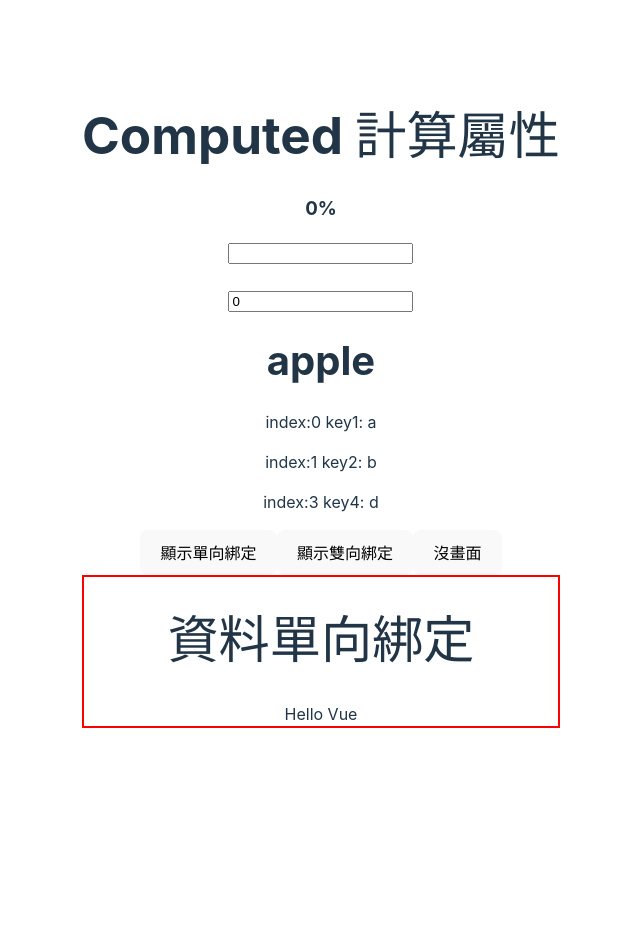
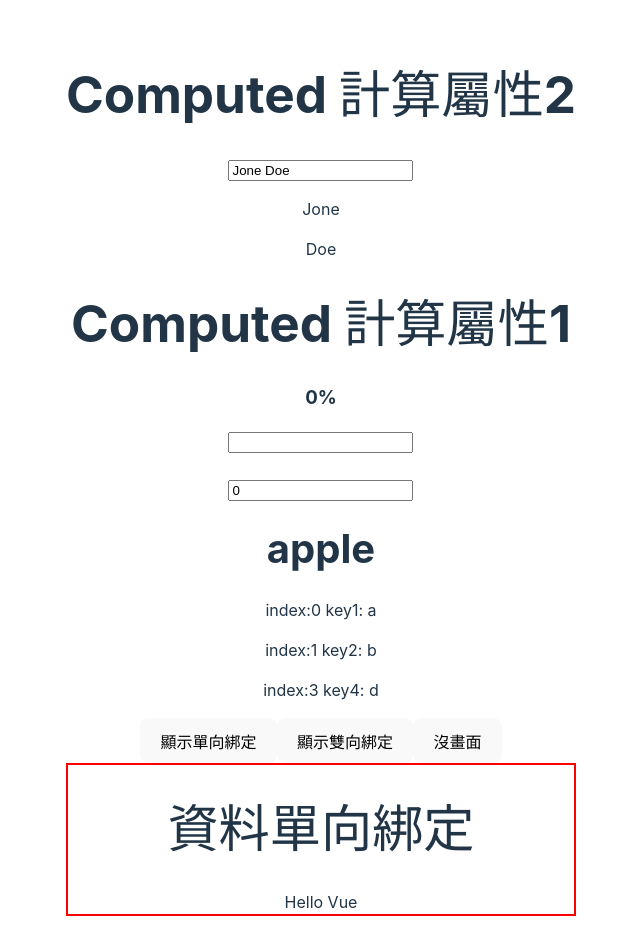
Before and after one commit to Ancientshield/vite-project, a Vue app: page / in a window 1280 px wide. Shown: the whole page, without its empty margins (319-959 px from the left). Before the commit the page ends 800 px from the top, so only its background shows below. Built offline with nearby package versions, Linux system fonts and the light colour scheme.

Commit message:
computed 第二種寫法

```diff
--- a/src/App.vue
+++ b/src/App.vue
@@ -1,5 +1,6 @@
 <template>
-  <computed />
+  <Computed02 />
+  <Computed01 />
   <vFor />
   <componentA />
 </template>
@@ -7,7 +8,8 @@
 <script setup>
 import componentA from "./components/componentsA.vue";
 import vFor from "./components/vFor.vue";
-import computed from "./components/computed.vue";
+import Computed01 from "./components/Computed01.vue";
+import Computed02 from "./components/Computed02.vue";
 </script>
 
 <style></style>
--- a/src/components/computed.vue
+++ b/src/components/Computed01.vue
@@ -1,5 +1,5 @@
 <template>
-  <h1>Computed 計算屬性</h1>
+  <h1>Computed 計算屬性1</h1>
   <!-- 一般方法 -->
   <!-- <h3>{{ numFormat() }}</h3> -->
   <!-- 使用 computed -->
--- /dev/null
+++ b/src/components/Computed02.vue
@@ -0,0 +1,26 @@
+<template>
+  <h1>Computed 計算屬性2</h1>
+  <input type="text" v-model="fullName" />
+  <p>{{ firstName }}</p>
+  <p>{{ lastName }}</p>
+</template>
+
+<script setup>
+import { computed, ref } from "vue";
+
+const firstName = ref("Jone");
+const lastName = ref("Doe");
+
+const fullName = computed({
+  get() {
+    return `${firstName.value} ${lastName.value}`;
+  },
+  set(newName) {
+    const [newFirstName, newLastName] = newName.split(" ");
+    firstName.value = newFirstName;
+    lastName.value = newLastName;
+  },
+});
+</script>
+
+<style></style>
```
